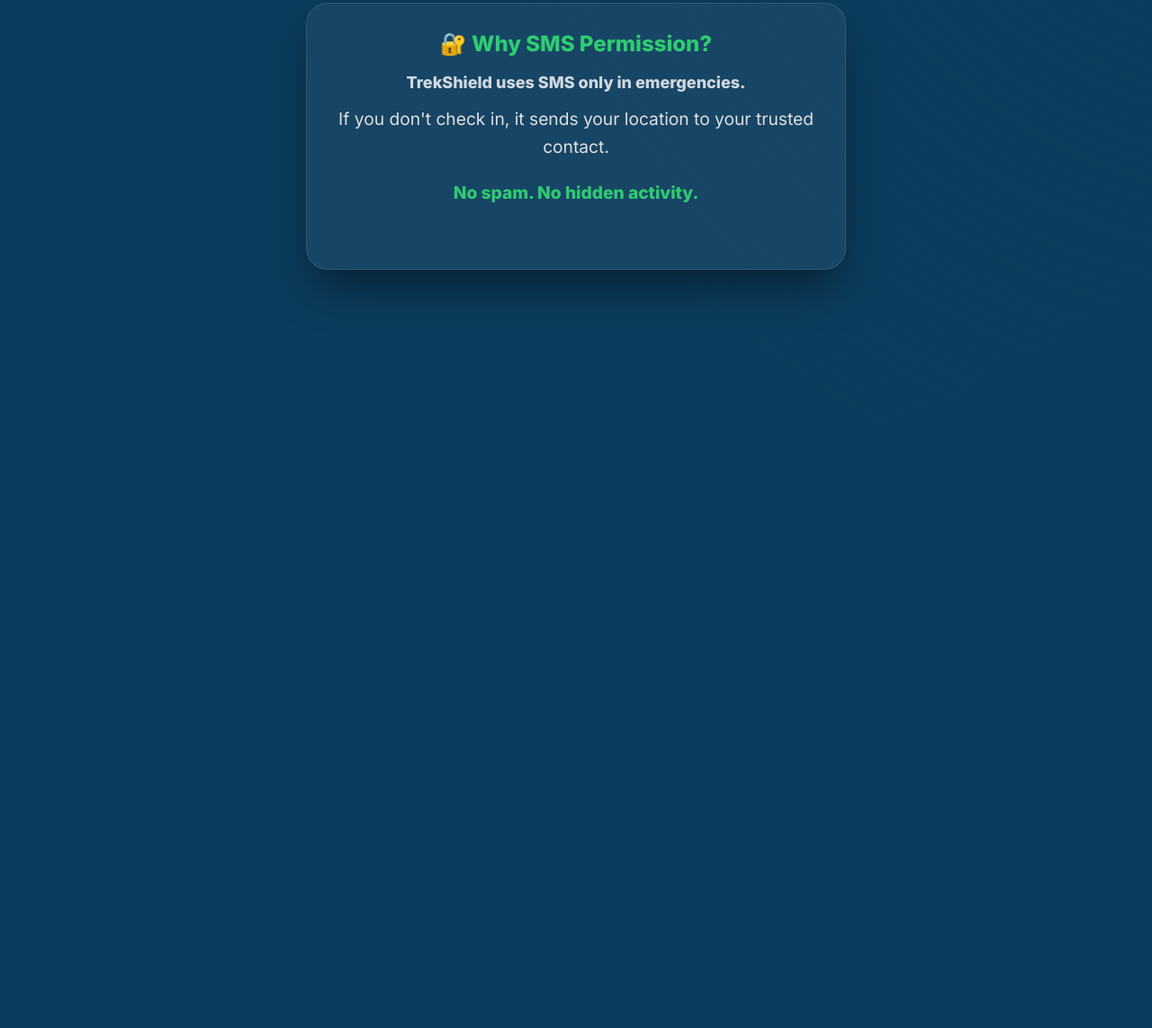
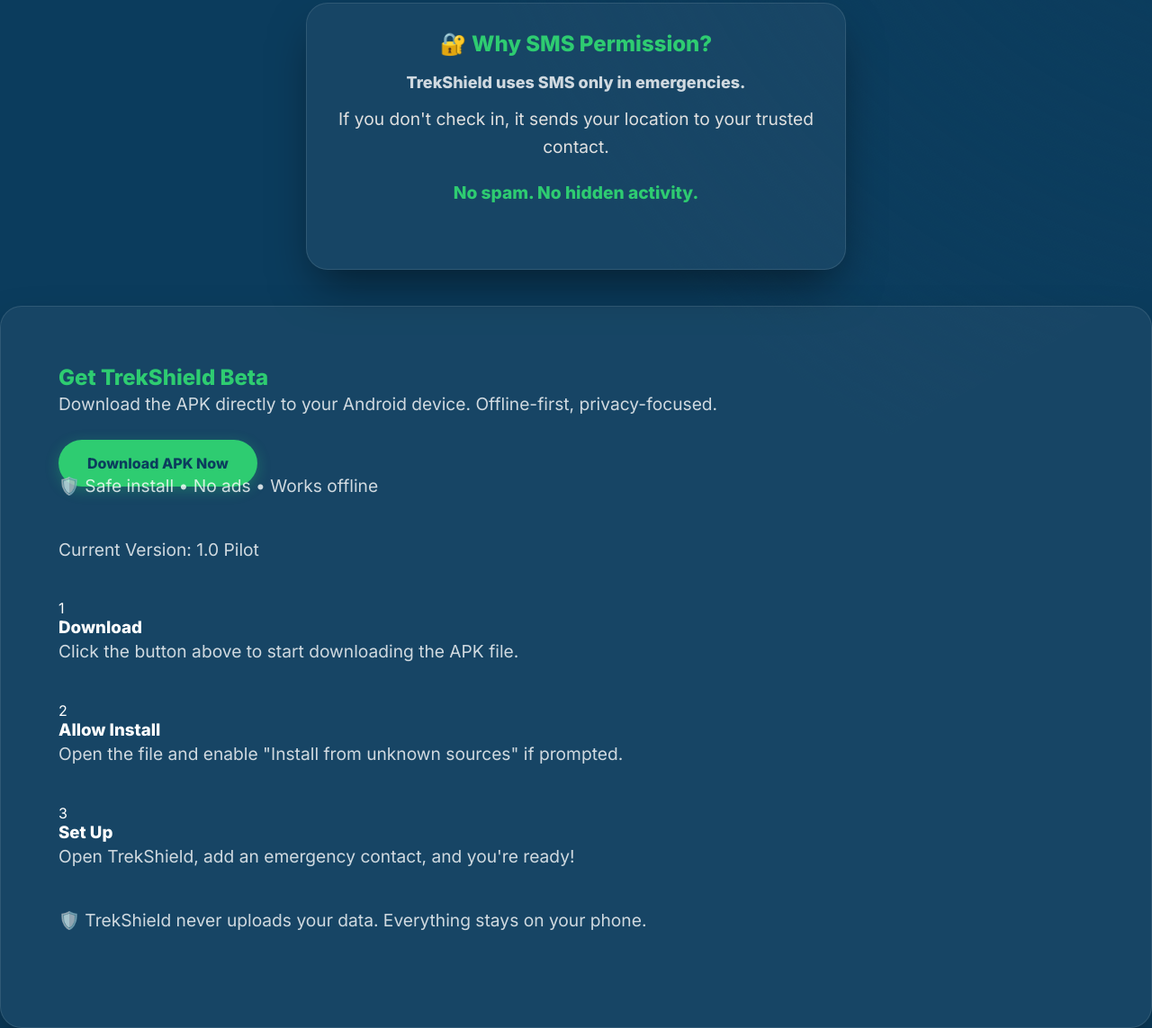
Before and after one commit to ashmitkumarbwj-code/TrekShield, a plain HTML site: page Him-Trek-Guide/trekshield-website/index.html in a window 1280 px wide. Shown: the part 1192-2335 px from the top of the page at 90% size. Before the commit the page ends 1532 px from the top, so only its background shows below. Drawn offline with Linux system fonts and the light colour scheme.

Commit message:
feat: link direct APK download for beta launch

```diff
--- a/Him-Trek-Guide/trekshield-website/index.html
+++ b/Him-Trek-Guide/trekshield-website/index.html
@@ -67,6 +67,41 @@
         </div>
     </section>
 
+    <section id="download" class="download-section fade-in">
+        <div class="glass-container">
+            <h2 class="highlight">Get TrekShield Beta</h2>
+            <p>Download the APK directly to your Android device. Offline-first, privacy-focused.</p>
+
+            <div class="download-card">
+                <a href="https://drive.google.com/uc?export=download&id=1xZ_yBKVk356d4I8qTpwP-Fj9kMvA2L7n" class="btn-primary btn-large" id="main-download-btn" target="_blank">
+                    Download APK Now
+                </a>
+                <p class="apk-note">🛡️ Safe install • No ads • Works offline</p>
+                <p class="subtext">Current Version: 1.0 Pilot</p>
+            </div>
+
+            <div class="instructions-grid">
+                <div class="instruction-step">
+                    <span class="step-number">1</span>
+                    <h3>Download</h3>
+                    <p>Click the button above to start downloading the APK file.</p>
+                </div>
+                <div class="instruction-step">
+                    <span class="step-number">2</span>
+                    <h3>Allow Install</h3>
+                    <p>Open the file and enable "Install from unknown sources" if prompted.</p>
+                </div>
+                <div class="instruction-step">
+                    <span class="step-number">3</span>
+                    <h3>Set Up</h3>
+                    <p>Open TrekShield, add an emergency contact, and you're ready!</p>
+                </div>
+            </div>
+
+            <p class="footer-note">🛡️ TrekShield never uploads your data. Everything stays on your phone.</p>
+        </div>
+    </section>
+
     <script src="script.js"></script>
 </body>
 </html>
```
